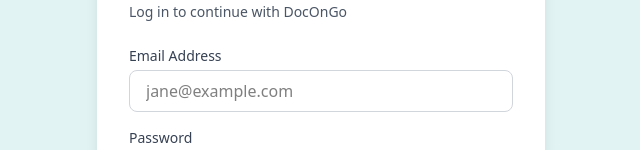
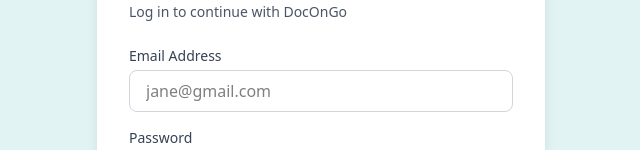
Before and after one commit to Susanadjanie1/doc-on-go, a React (Vite) app: page /login in a window 1280 px wide. Shown: the part 260-410 px from the top of the page, without its empty margins (319-959 px from the left). Built offline with nearby package versions, Linux system fonts and the light colour scheme.

Commit message:
login error

```diff
--- a/src/pages/Login.jsx
+++ b/src/pages/Login.jsx
@@ -15,7 +15,7 @@
             <input
               type="email"
               name="email"
-              placeholder="jane@example.com"
+              placeholder="jane@gmail.com"
               required
               className="mt-1 w-full px-4 py-2 border border-gray-300 rounded-lg focus:outline-none focus:ring-2 focus:ring-[#F97171]"
             />
--- a/src/pages/Signup.jsx
+++ b/src/pages/Signup.jsx
@@ -43,7 +43,7 @@
             <input
               type="email"
               name="email"
-              placeholder="jane@example.com"
+              placeholder="jane@gmail.com"
               required
               className="mt-1 w-full px-4 py-2 border border-gray-300 rounded-lg focus:outline-none focus:ring-2 focus:ring-[#F97171]"
             />
```
